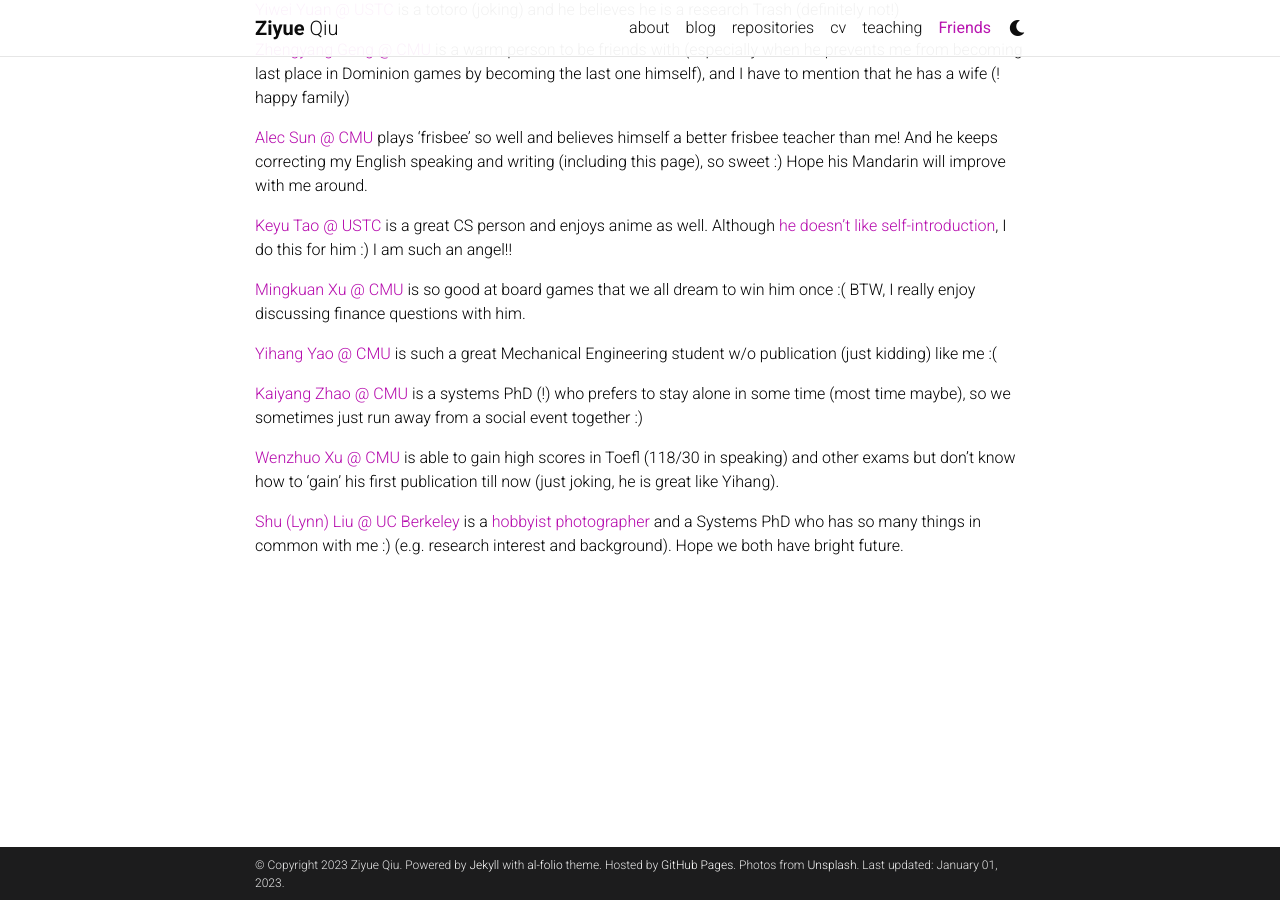
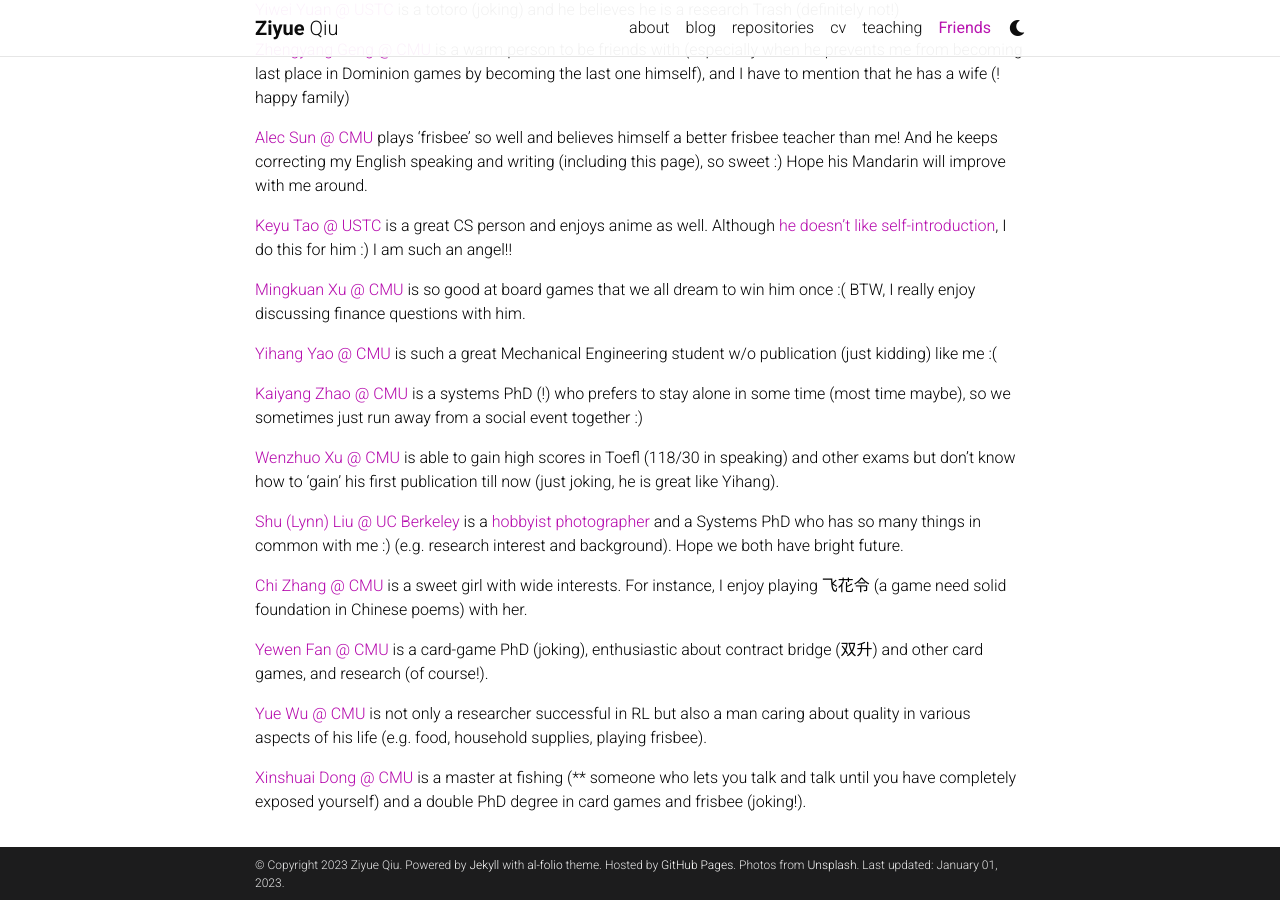
Before and after one commit to ziyueqiu/ziyueqiu.github.io, a Jekyll site: the page built from _pages/Friends.md, in a window 1280 px wide and 900 px high, scrolled down 643 px. Built offline with Jekyll 4.4.1, drawn with Linux system fonts in a browser that asks for light colours; comment, search, counter and statistics services are not loaded; a style sheet for code colours, icons or effects is not loaded.

Commit message:
update friend list

```diff
--- a/_pages/Friends.md
+++ b/_pages/Friends.md
@@ -39,3 +39,11 @@ nav_order: 6
 [Wenzhuo Xu @ CMU](https://wenzhuo.webflow.io/) is able to gain high scores in Toefl (118/30 in speaking) and other exams but don't know how to 'gain' his first publication till now (just joking, he is great like Yihang).
 
 [Shu (Lynn) Liu @ UC Berkeley](https://lynnliu030.github.io/) is a [hobbyist photographer](https://lynnliu030.github.io/photography/) and a Systems PhD who has so many things in common with me :) (e.g. research interest and background). Hope we both have bright future.
+
+[Chi Zhang @ CMU](https://www.linkedin.com/in/chizhang1997/) is a sweet girl with wide interests. For instance, I enjoy playing 飞花令 (a game need solid foundation in Chinese poems) with her.
+
+[Yewen Fan @ CMU](https://tofuwen.github.io/) is a card-game PhD (joking), enthusiastic about contract bridge (双升) and other card games, and research (of course!).
+
+[Yue Wu @ CMU](https://www.yuewu.ml/) is not only a researcher successful in RL but also a man caring about quality in various aspects of his life (e.g. food, household supplies, playing frisbee).
+
+[Xinshuai Dong @ CMU](https://scholar.google.com/citations?user=A7JyL1sAAAAJ) is a master at fishing (** someone who lets you talk and talk until you have completely exposed yourself) and a double PhD degree in card games and frisbee (joking!).
```
Also changed, not shown: _posts/2022-12-31-MetastableFailure (OSDI 22).md (+1 -1 lines).
